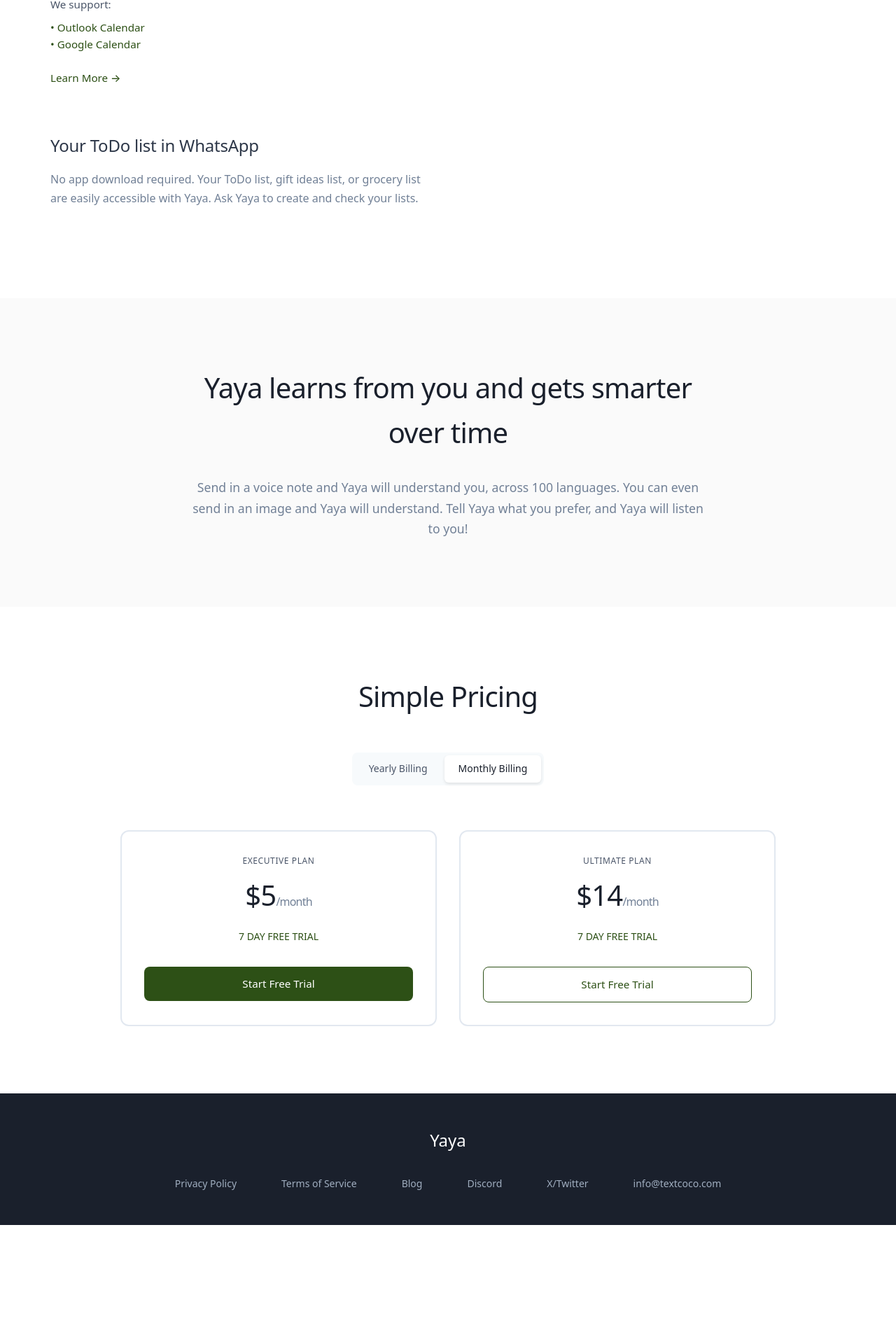
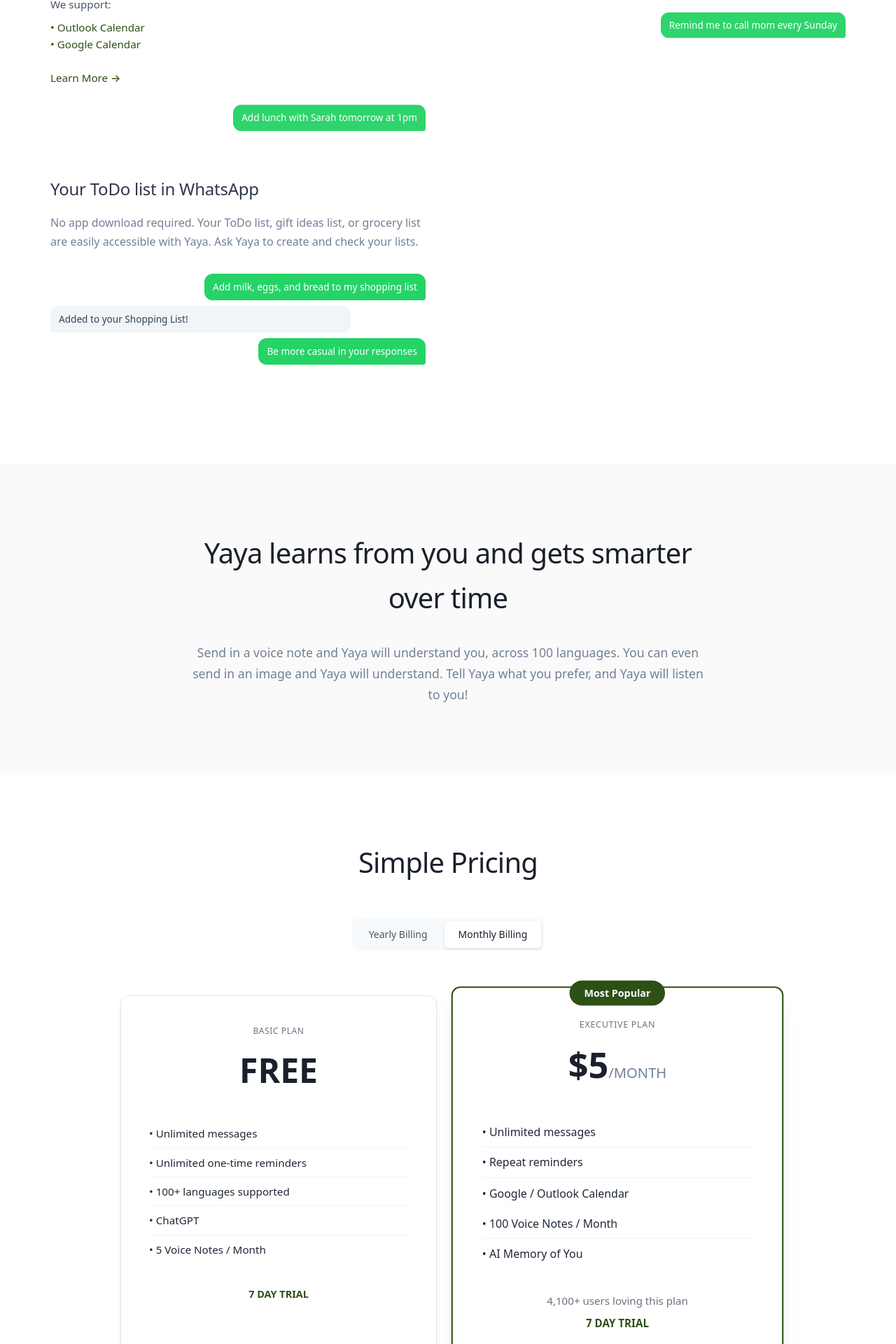
Before and after one commit to yairsabag/yaya-oauth-page, a Next.js app: page / in a window 1280 px wide. Shown: the part 1198-3118 px from the top of the page at 70% size. Before the commit the page ends 2948 px from the top, so only its background shows below. Built offline with nearby package versions, Linux system fonts and the light colour scheme.

Commit message:
Update page.tsx

```diff
--- a/src/app/page.tsx
+++ b/src/app/page.tsx
@@ -1,8 +1,65 @@
 'use client'
 
-import React, { useState, useEffect, useRef } from 'react'
+import React, { useState, useEffect } from 'react'
 import { MessageCircle } from 'lucide-react'
 import Link from 'next/link'
+
+// Chat Bubbles Component
+function ChatBubbles({ messages }: { messages: Array<{ text: string; sender: 'user' | 'yaya' }> }) {
+  const [visibleMessages, setVisibleMessages] = useState<number>(0)
+
+  useEffect(() => {
+    const timer = setInterval(() => {
+      setVisibleMessages(prev => {
+        if (prev < messages.length) {
+          return prev + 1
+        }
+        // Reset after showing all messages
+        setTimeout(() => setVisibleMessages(0), 2000)
+        return 0
+      })
+    }, 1500)
+
+    return () => clearInterval(timer)
+  }, [messages.length])
+
+  return (
+    <div style={{ display: 'flex', flexDirection: 'column', gap: '8px', marginTop: '1.5rem' }}>
+      {messages.slice(0, visibleMessages).map((message, index) => (
+        <div
+          key={index}
+          style={{
+            background: message.sender === 'user' ? '#25d366' : '#f1f5f9',
+            color: message.sender === 'user' ? 'white' : '#334155',
+            padding: '8px 12px',
+            borderRadius: message.sender === 'user' ? '12px 12px 4px 12px' : '12px 12px 12px 4px',
+            maxWidth: '80%',
+            fontSize: '0.85rem',
+            marginLeft: message.sender === 'user' ? 'auto' : '0',
+            opacity: 0,
+            animation: 'fadeInUp 0.5s ease-out forwards',
+            animationDelay: `${index * 0.2}s`
+          }}
+        >
+          {message.text}
+        </div>
+      ))}
+
+      <style jsx>{`
+        @keyframes fadeInUp {
+          from {
+            opacity: 0;
+            transform: translateY(10px);
+          }
+          to {
+            opacity: 1;
+            transform: translateY(0);
+          }
+        }
+      `}</style>
+    </div>
+  )
+}
 
 export default function Home() {
   const [currentTextIndex, setCurrentTextIndex] = useState(0)
@@ -291,6 +348,14 @@ export default function Home() {
               }}>
                 Learn More →
               </a>
+
+              {/* Chat Example */}
+              <ChatBubbles
+                messages={[
+                  { text: "Add lunch with Sarah tomorrow at 1pm", sender: "user" },
+                  { text: "I've created an event on your calendar.", sender: "yaya" }
+                ]}
+              />
             </div>
 
             {/* Feature 2 */}
@@ -322,6 +387,14 @@ export default function Home() {
               }}>
                 Learn More →
               </a>
+
+              {/* Chat Example */}
+              <ChatBubbles
+                messages={[
+                  { text: "Remind me to call mom every Sunday", sender: "user" },
+                  { text: "I'll remind you every Sunday at 6pm!", sender: "yaya" }
+                ]}
+              />
             </div>
 
             {/* Feature 3 */}
@@ -345,6 +418,16 @@ export default function Home() {
                 No app download required. Your ToDo list, gift ideas list, or grocery list
                 are easily accessible with Yaya. Ask Yaya to create and check your lists.
               </p>
+
+              {/* Chat Example */}
+              <ChatBubbles
+                messages={[
+                  { text: "Add milk, eggs, and bread to my shopping list", sender: "user" },
+                  { text: "Added to your Shopping List!", sender: "yaya" },
+                  { text: "Be more casual in your responses", sender: "user" },
+                  { text: "Got it! I'll keep things more relaxed 😊", sender: "yaya" }
+                ]}
+              />
             </div>
           </div>
         </div>
@@ -422,19 +505,74 @@ export default function Home() {
             </span>
           </div>
 
-          <div style={{ display: 'grid', gridTemplateColumns: 'repeat(auto-fit, minmax(300px, 1fr))', gap: '2rem' }}>
-            {/* Executive Plan */}
+          <div style={{ display: 'grid', gridTemplateColumns: 'repeat(auto-fit, minmax(320px, 1fr))', gap: '2rem', marginTop: '3rem' }}>
+            {/* Free Plan */}
             <div className="animate-on-scroll slide-in-left" style={{
               background: 'white',
               borderRadius: '12px',
-              padding: '2rem',
-              border: '2px solid #e2e8f0',
-              position: 'relative'
+              padding: '2.5rem',
+              border: '1px solid #e2e8f0',
+              boxShadow: '0 4px 6px -1px rgba(0, 0, 0, 0.1)'
             }}>
               <h3 style={{
                 fontWeight: '500',
                 marginBottom: '0.5rem',
-                color: '#4a5568',
+                color: '#6b7280',
+                textTransform: 'uppercase',
+                letterSpacing: '0.05em',
+                fontSize: '0.75rem'
+              }}>
+                Basic Plan
+              </h3>
+              <div style={{
+                fontSize: '3rem',
+                fontWeight: '900',
+                color: '#1a202c',
+                marginBottom: '0.5rem'
+              }}>
+                FREE
+              </div>
+              <ul style={{ listStyle: 'none', textAlign: 'left', margin: '2rem 0', padding: 0 }}>
+                <li style={{ padding: '8px 0', borderBottom: '1px solid #f3f4f6', fontSize: '0.95rem' }}>• Unlimited messages</li>
+                <li style={{ padding: '8px 0', borderBottom: '1px solid #f3f4f6', fontSize: '0.95rem' }}>• Unlimited one-time reminders</li>
+                <li style={{ padding: '8px 0', borderBottom: '1px solid #f3f4f6', fontSize: '0.95rem' }}>• 100+ languages supported</li>
+                <li style={{ padding: '8px 0', borderBottom: '1px solid #f3f4f6', fontSize: '0.95rem' }}>• ChatGPT</li>
+                <li style={{ padding: '8px 0', fontSize: '0.95rem' }}>• 5 Voice Notes / Month</li>
+              </ul>
+              <div style={{ textAlign: 'center', marginTop: '1.5rem', color: '#2d5016', fontWeight: '600', fontSize: '0.9rem' }}>
+                7 DAY TRIAL
+              </div>
+            </div>
+
+            {/* Executive Plan */}
+            <div className="animate-on-scroll" style={{
+              background: 'white',
+              borderRadius: '12px',
+              padding: '2.5rem',
+              border: '2px solid #2d5016',
+              transform: 'scale(1.05)',
+              boxShadow: '0 20px 25px -5px rgba(0, 0, 0, 0.1)',
+              position: 'relative'
+            }}>
+              <div style={{
+                position: 'absolute',
+                top: '-10px',
+                left: '50%',
+                transform: 'translateX(-50%)',
+                background: '#2d5016',
+                color: 'white',
+                padding: '6px 20px',
+                borderRadius: '20px',
+                fontSize: '0.85rem',
+                fontWeight: '600'
+              }}>
+                Most Popular
+              </div>
+
+              <h3 style={{
+                fontWeight: '500',
+                marginBottom: '0.5rem',
+                color: '#6b7280',
                 textTransform: 'uppercase',
                 letterSpacing: '0.05em',
                 fontSize: '0.75rem'
@@ -442,46 +580,38 @@ export default function Home() {
                 Executive Plan
               </h3>
               <div style={{
-                fontSize: '2.5rem',
-                fontWeight: '300',
+                fontSize: '3rem',
+                fontWeight: '900',
                 color: '#1a202c',
-                marginBottom: '1rem',
-                letterSpacing: '-0.02em'
+                marginBottom: '0.5rem'
               }}>
-                $5<span style={{ fontSize: '1rem', fontWeight: '400', color: '#718096' }}>/month</span>
+                $5<span style={{ fontSize: '1.2rem', fontWeight: '400', color: '#718096' }}>/MONTH</span>
               </div>
-              <p style={{ color: '#2d5016', fontWeight: '500', fontSize: '0.875rem', marginBottom: '2rem' }}>
-                7 DAY FREE TRIAL
-              </p>
-              <Link
-                href="/payment/checkout?plan=executive&price=5"
-                style={{
-                  display: 'block',
-                  background: '#2d5016',
-                  color: 'white',
-                  padding: '12px 24px',
-                  borderRadius: '8px',
-                  textDecoration: 'none',
-                  fontWeight: '500',
-                  fontSize: '0.95rem',
-                  transition: 'all 0.2s ease'
-                }}
-              >
-                Start Free Trial
-              </Link>
+              <ul style={{ listStyle: 'none', textAlign: 'left', margin: '2rem 0', padding: 0 }}>
+                <li style={{ padding: '8px 0', borderBottom: '1px solid #f3f4f6', fontSize: '0.95rem' }}>• Unlimited messages</li>
+                <li style={{ padding: '8px 0', borderBottom: '1px solid #f3f4f6', fontSize: '0.95rem' }}>• Repeat reminders</li>
+                <li style={{ padding: '8px 0', borderBottom: '1px solid #f3f4f6', fontSize: '0.95rem' }}>• Google / Outlook Calendar</li>
+                <li style={{ padding: '8px 0', borderBottom: '1px solid #f3f4f6', fontSize: '0.95rem' }}>• 100 Voice Notes / Month</li>
+                <li style={{ padding: '8px 0', fontSize: '0.95rem' }}>• AI Memory of You</li>
+              </ul>
+              <div style={{ textAlign: 'center', marginTop: '1.5rem' }}>
+                <div style={{ color: '#6b7280', fontSize: '0.9rem', marginBottom: '0.5rem' }}>4,100+ users loving this plan</div>
+                <div style={{ color: '#2d5016', fontWeight: '600', fontSize: '0.9rem' }}>7 DAY TRIAL</div>
+              </div>
             </div>
 
             {/* Ultimate Plan */}
             <div className="animate-on-scroll slide-in-right" style={{
               background: 'white',
               borderRadius: '12px',
-              padding: '2rem',
-              border: '2px solid #e2e8f0'
+              padding: '2.5rem',
+              border: '1px solid #e2e8f0',
+              boxShadow: '0 4px 6px -1px rgba(0, 0, 0, 0.1)'
             }}>
               <h3 style={{
                 fontWeight: '500',
                 marginBottom: '0.5rem',
-                color: '#4a5568',
+                color: '#6b7280',
                 textTransform: 'uppercase',
                 letterSpacing: '0.05em',
                 fontSize: '0.75rem'
@@ -489,34 +619,23 @@ export default function Home() {
                 Ultimate Plan
               </h3>
               <div style={{
-                fontSize: '2.5rem',
-                fontWeight: '300',
+                fontSize: '3rem',
+                fontWeight: '900',
                 color: '#1a202c',
-                marginBottom: '1rem',
-                letterSpacing: '-0.02em'
+                marginBottom: '0.5rem'
               }}>
-                $14<span style={{ fontSize: '1rem', fontWeight: '400', color: '#718096' }}>/month</span>
+                $14<span style={{ fontSize: '1.2rem', fontWeight: '400', color: '#718096' }}>/MONTH</span>
               </div>
-              <p style={{ color: '#2d5016', fontWeight: '500', fontSize: '0.875rem', marginBottom: '2rem' }}>
-                7 DAY FREE TRIAL
-              </p>
-              <Link
-                href="/payment/checkout?plan=ultimate&price=14"
-                style={{
-                  display: 'block',
-                  background: 'transparent',
-                  color: '#2d5016',
-                  padding: '12px 24px',
-                  borderRadius: '8px',
-                  textDecoration: 'none',
-                  fontWeight: '500',
-                  fontSize: '0.95rem',
-                  border: '1px solid #2d5016',
-                  transition: 'all 0.2s ease'
-                }}
-              >
-                Start Free Trial
-              </Link>
+              <ul style={{ listStyle: 'none', textAlign: 'left', margin: '2rem 0', padding: 0 }}>
+                <li style={{ padding: '8px 0', borderBottom: '1px solid #f3f4f6', fontSize: '0.95rem' }}>• Unlimited messages</li>
+                <li style={{ padding: '8px 0', borderBottom: '1px solid #f3f4f6', fontSize: '0.95rem' }}>• Google / Outlook Calendar</li>
+                <li style={{ padding: '8px 0', borderBottom: '1px solid #f3f4f6', fontSize: '0.95rem' }}>• 500 Voice Notes / Month</li>
+                <li style={{ padding: '8px 0', borderBottom: '1px solid #f3f4f6', fontSize: '0.95rem' }}>• 100 Internet Searches</li>
+                <li style={{ padding: '8px 0', fontSize: '0.95rem' }}>• Create Lists</li>
+              </ul>
+              <div style={{ textAlign: 'center', marginTop: '1.5rem', color: '#2d5016', fontWeight: '600', fontSize: '0.9rem' }}>
+                7 DAY TRIAL
+              </div>
             </div>
           </div>
         </div>
```
